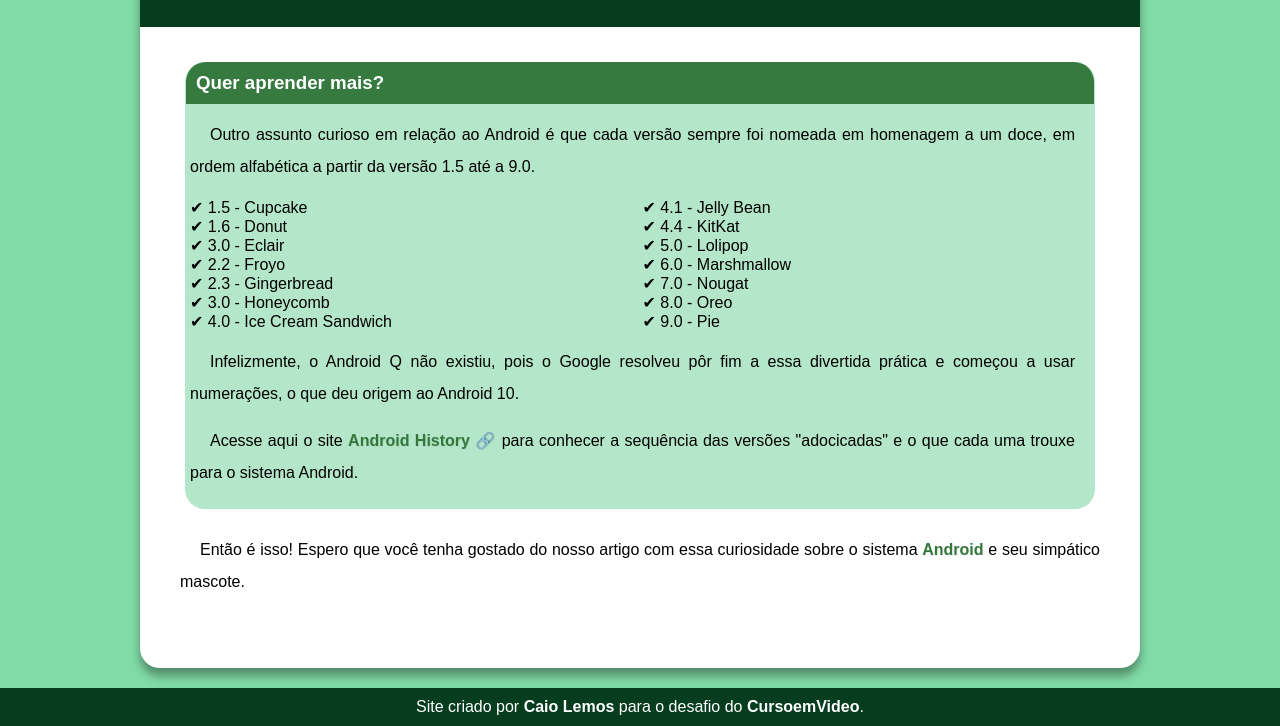
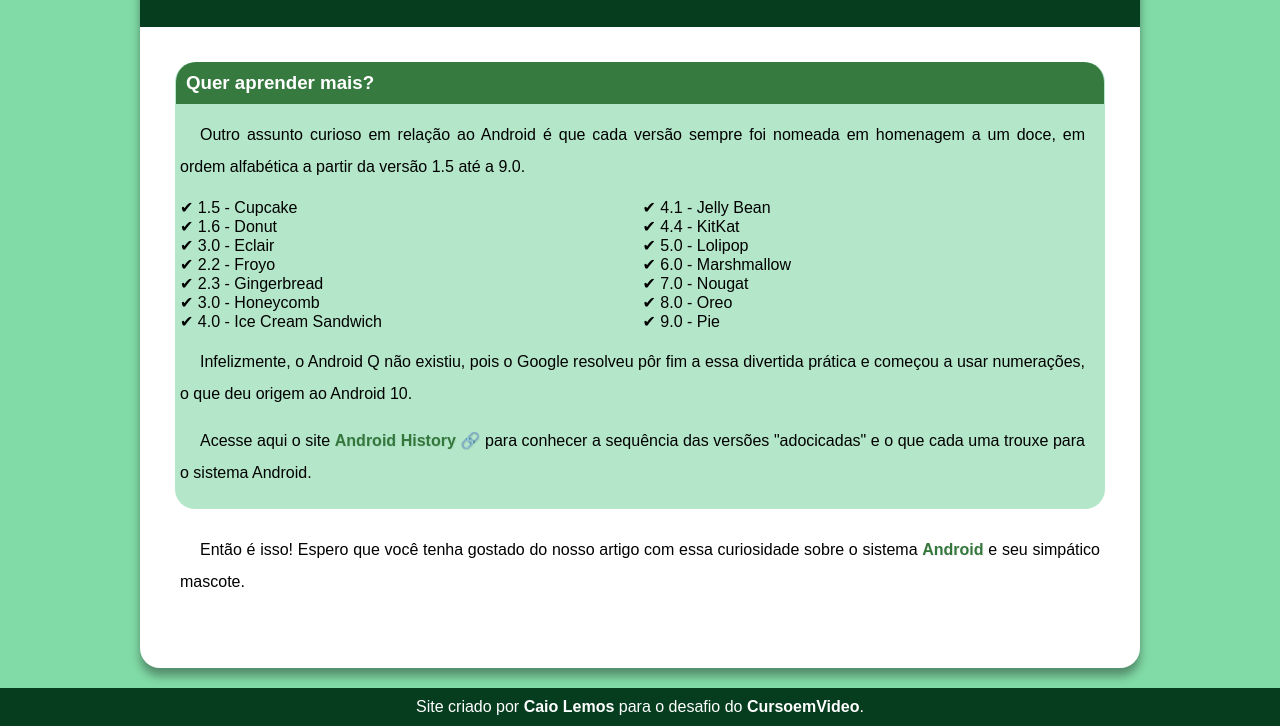
Before and after one commit to lemoscaio/Curso-de-HTML5-e-CSS3, a plain HTML site: page Desafios/Desafio 10/index.html in a window 1280 px wide. Shown: the part 2352-3078 px from the top of the page. Drawn offline with Linux system fonts and the light colour scheme.

Commit message:
Correção de margem

```diff
--- a/Desafios/Desafio 10/style.css
+++ b/Desafios/Desafio 10/style.css
@@ -162,7 +162,7 @@ section > iframe {
 
 article {
     background-color: rgb(180, 231, 201);
-    margin: 30px 20px 15px 20px;
+    margin: 30px 10px 15px 10px;
     padding: 0px;
     border-radius: 20px;
 }
```
